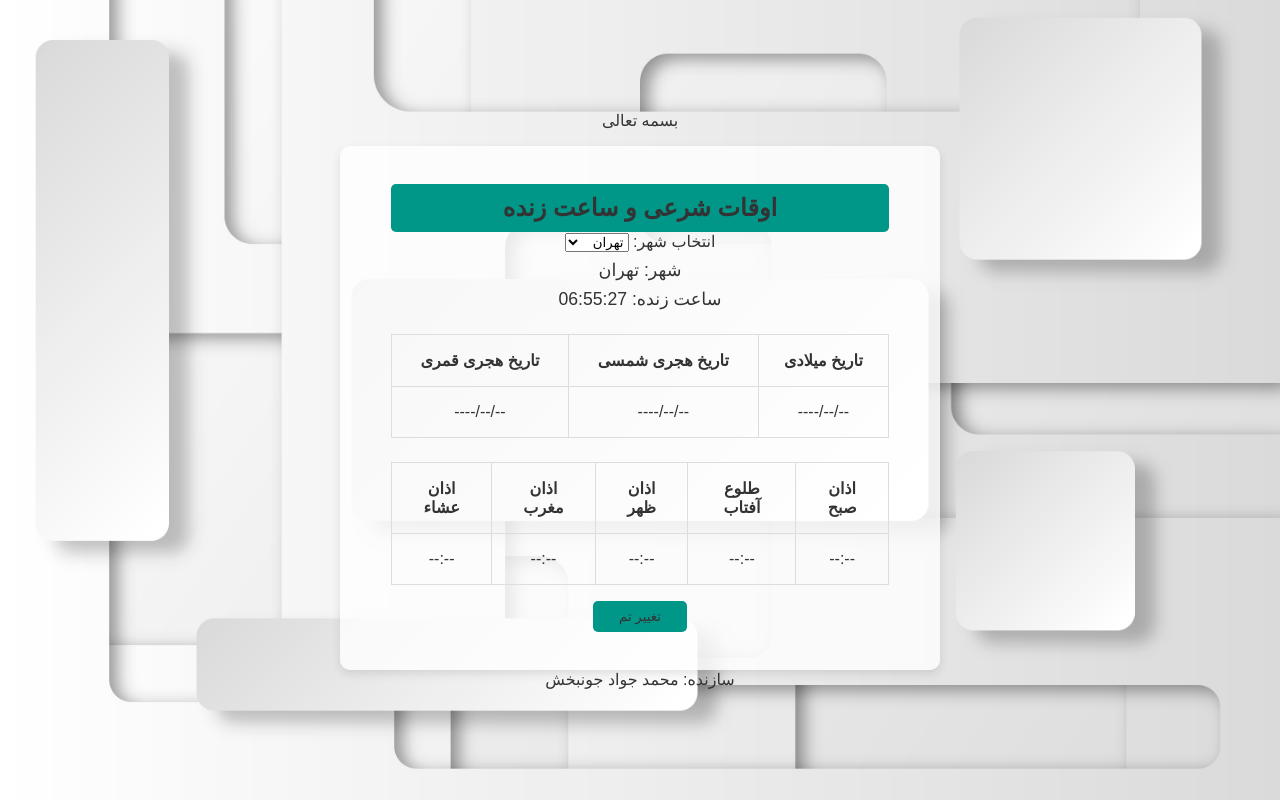
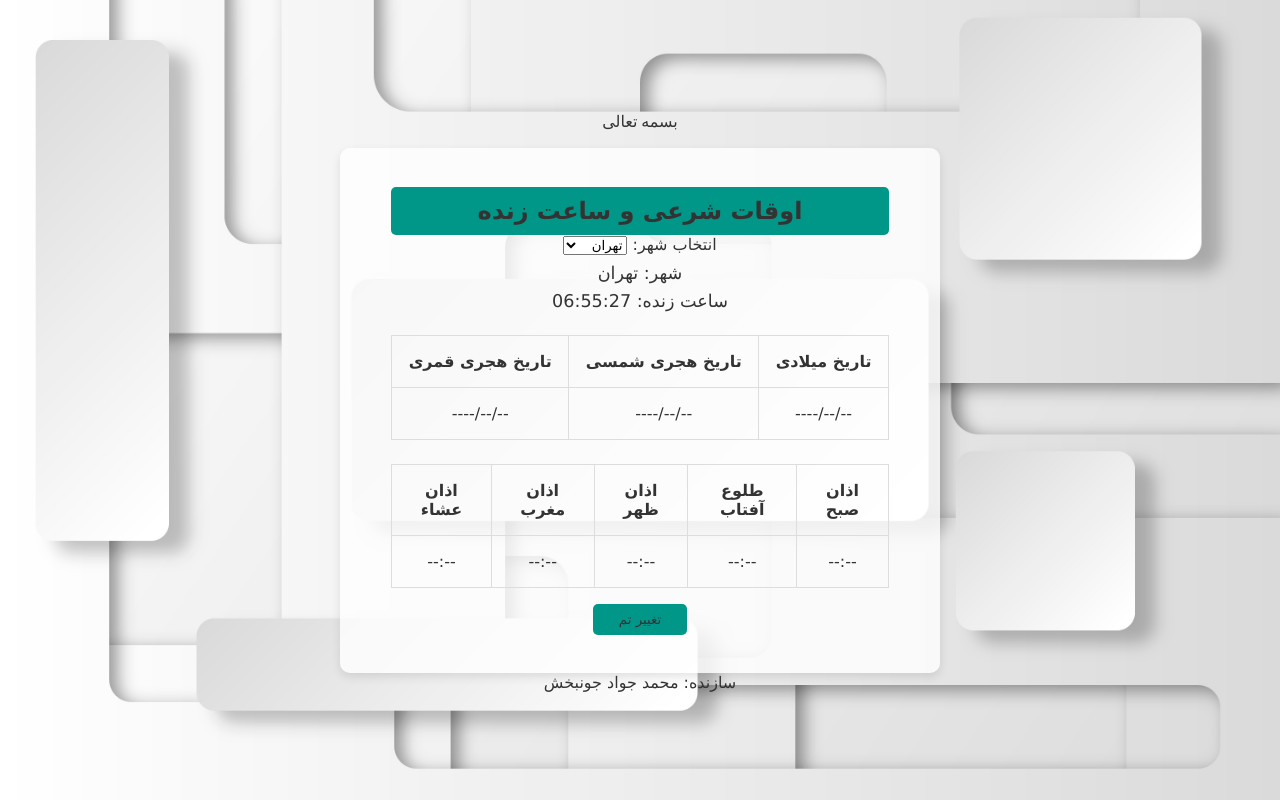
Before and after one commit to JavadAI/time, a plain HTML site: page index.html in a window 1280 px wide. Drawn offline with Linux system fonts and the light colour scheme.

Commit message:
Add files via upload

```diff
--- a/index.html
+++ b/index.html
@@ -2,6 +2,7 @@
 <html lang="fa">
 <head>
     <meta charset="UTF-8">
+    <link rel="shortcut icon" href="./Time.png" type="image/x-icon">
     <meta name="viewport" content="width=device-width, initial-scale=1.0">
     <title>اوقات شرعی ایران</title>
     <!-- Google Tag Manager -->
@@ -57,10 +58,13 @@ body{
     <!-- Google Tag Manager (noscript) -->
 <noscript><iframe src="https://www.googletagmanager.com/ns.html?id=GTM-TN454BLM"
 height="0" width="0" style="display:none;visibility:hidden"></iframe></noscript>
-<!-- End Google Tag Manager (noscript) -->
+<!-- End Google Tag Manager (noscript) -->}
+*{
+    font-family: Verdana, Geneva, Tahoma, sans-serif;
 }
 
         /* استایل کلی صفحه */
+
         body {
 
 
@@ -79,6 +83,7 @@ height="0" width="0" style="display:none;visibility:hidden"></iframe></noscript>
             flex-direction: column;
             background-size: cover;
             background-position: center;
+            font-family: Verdana, Geneva, Tahoma, sans-serif;
         }
 
         .prayer-times {
@@ -91,6 +96,7 @@ height="0" width="0" style="display:none;visibility:hidden"></iframe></noscript>
             text-align: center;
             transition: background-color 0.3s, color 0.3s;
             margin-top: 2vh;
+            font-family: Verdana, Geneva, Tahoma, sans-serif;
         }
 
         h2 {
@@ -99,6 +105,7 @@ height="0" width="0" style="display:none;visibility:hidden"></iframe></noscript>
             padding: 10px;
             border-radius: 5px;
             font-size: 1.5rem;
+            font-family: Verdana, Geneva, Tahoma, sans-serif;
         }
 
         .location-info, .time-info {
@@ -143,6 +150,9 @@ height="0" width="0" style="display:none;visibility:hidden"></iframe></noscript>
             th, td {
                 padding: 3vw;
             }
+        }
+        .header-text{
+            font-family: Impact, Haettenschweiler, 'Arial Narrow Bold', sans-serif;
         }
     </style>
 </head>
```
Also changed, not shown: Time.png (added).
